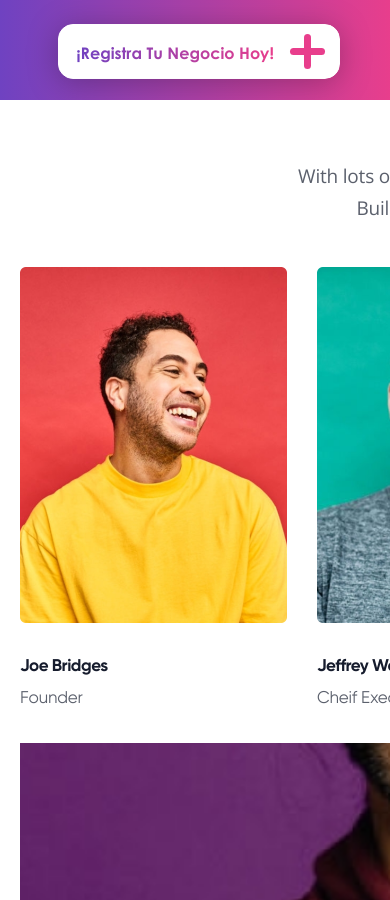
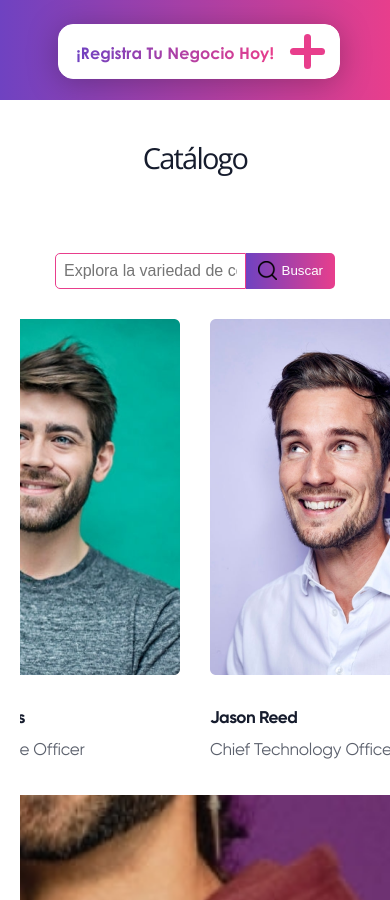
Before and after one commit to 33fparra/landing-aligera-03-2024, a website built with Parcel: page index.html in a window 390 px wide. Shown: the part 4203-5103 px from the top of the page. Built offline with nearby package versions, Linux system fonts and the light colour scheme; a web font is replaced by a local one.

Commit message:
actualizacion seccion catalogo cetrado + buscador SECCION en proceso de alinear columnas para responsive

```diff
--- a/index.css
+++ b/index.css
@@ -15,6 +15,8 @@ body {
   margin: 0;
   padding: 0;
   background-color: #fff;
+
+
 }
 
 .contenedor {
@@ -1678,7 +1680,39 @@ nav ul li a {
   font-weight: 400;
   font-family: inherit;
   display: inline-block;
-}
+  padding: 40px;
+}
+
+.contenedor-buscador {
+  width: 80%;
+  margin: 0 auto;
+  display: flex;
+}
+
+.campo-busqueda {
+  width: 100%;
+  padding: 8px;
+  border: 1px solid #E83E8C;
+  border-radius: 5px 0 0 5px;
+  font-size: 16px;
+}
+
+.boton-buscar {
+  background-image: linear-gradient(to right, #6F42C1, #E83E8C);
+  color: #fff;
+  border: none;
+  padding: 8px 12px;
+  border-radius: 0 5px 5px 0;
+  cursor: pointer;
+  display: flex;
+  align-items: center;
+}
+
+.boton-buscar img {
+  margin-right: 5px;
+}
+
+
 .data-queue {
   align-self: stretch;
   display: flex;
@@ -1687,18 +1721,7 @@ nav ul li a {
   justify-content: center;
   padding: 0 var(--padding-xl);
 }
-.sub-title {
-  align-self: stretch;
-  height: 69px;
-  position: relative;
-  font-size: var(--font-size-lgi);
-  letter-spacing: -0.2px;
-  line-height: 32px;
-  color: var(--color-gray-200);
-  display: inline-block;
-  flex-shrink: 0;
-  mix-blend-mode: normal;
-}
+
 .data-sync {
   width: 610px;
   display: flex;
@@ -2059,13 +2082,22 @@ nav ul li a {
   bottom: 0;
   left: 537px;
 }
-.data-backup,
+.seccionCatalogo,
 .data-restore {
-  display: flex;
-  align-items: flex-start;
-  justify-content: flex-start;
-  box-sizing: border-box;
-  max-width: 100%;
+  /*display: flex;
+  flex-direction: column;
+  align-items: flex-start;
+  justify-content: flex-start;
+  box-sizing: border-box;
+  max-width: 100%; */
+
+  display: flex;
+  flex-direction: column; /* Cambia el orden a vertical */
+  align-items: center; /* Centra los elementos horizontalmente */
+  justify-content: flex-start; /* Alinea los elementos hacia arriba */
+  box-sizing: border-box;
+  max-width: 100%;
+  overflow-x: hidden; /* Oculta el desplazamiento horizontal */
 }
 .data-restore {
   width: 1178px;
@@ -2076,8 +2108,8 @@ nav ul li a {
   position: relative;
   gap: var(--gap-41xl);
 }
-.data-backup {
-  width: 1319px;
+.seccionCatalogo {
+   width: 1319px;
   flex-direction: row;
   padding: 0 0 312px var(--padding-xl);
   text-align: left;
@@ -3826,7 +3858,7 @@ nav ul li a {
     padding-bottom: 42px;
     box-sizing: border-box;
   }
-  .data-backup,
+  .seccionCatalogo,
   .set-node {
     padding-bottom: 203px;
     box-sizing: border-box;
@@ -3876,7 +3908,7 @@ nav ul li a {
     font-size: var(--font-size-19xl);
     line-height: 46px;
   }
-  .data-backup,
+  .seccionCatalogo,
   .error-handler {
     padding-bottom: 132px;
     box-sizing: border-box;
@@ -4138,9 +4170,12 @@ nav ul li a {
     font-size: var(--font-size-mid);
     line-height: 26px;
   }
-  .data-backup {
+  .seccionCatalogo {
     padding-bottom: 86px;
     box-sizing: border-box;
+    display: flex;
+    flex-direction: column;
+    align-items: flex-start;
   }
   .rocky-dixon {
     font-size: var(--font-size-2xl);
--- a/index.html
+++ b/index.html
@@ -274,19 +274,22 @@
           </div>
         </div>
       </section>
-      <section class="data-backup">
+      <!-- SECCION CATALOGO -->
+      <section class="seccionCatalogo">
         <div class="data-restore">
           <div class="data-transfer">
             <div class="data-sync">
               <div class="data-queue">
                 <h1 class="title-catalogo">Catálogo</h1>
               </div>
-              <div class="sub-title">
-                With lots of unique blocks, you can easily build a page without
-                coding. Build your next consultancy website within few minutes.
-              </div>
             </div>
           </div>
+
+          <div class="contenedor-buscador">
+            <input type="text" placeholder="Explora la variedad de comercios disponibles" class="campo-busqueda">
+            <button type="submit" class="boton-buscar"><img src="img/lupa.png" alt="Buscar">Buscar</button>
+          </div>
+
           <div class="data-pool">
             <div class="data-stream">
               <img
@@ -413,7 +416,7 @@
           />
         </div>
       </section>
-      <!-- end page 2 -->
+      <!-- end page 2 SECCION CATALOGO -->
       <!-- page 3 -->
       <section class="error-handler">
         <div class="function-call-node">
```
Also changed, not shown: img/Johnny s car.png (added), img/lupa.png (added).
